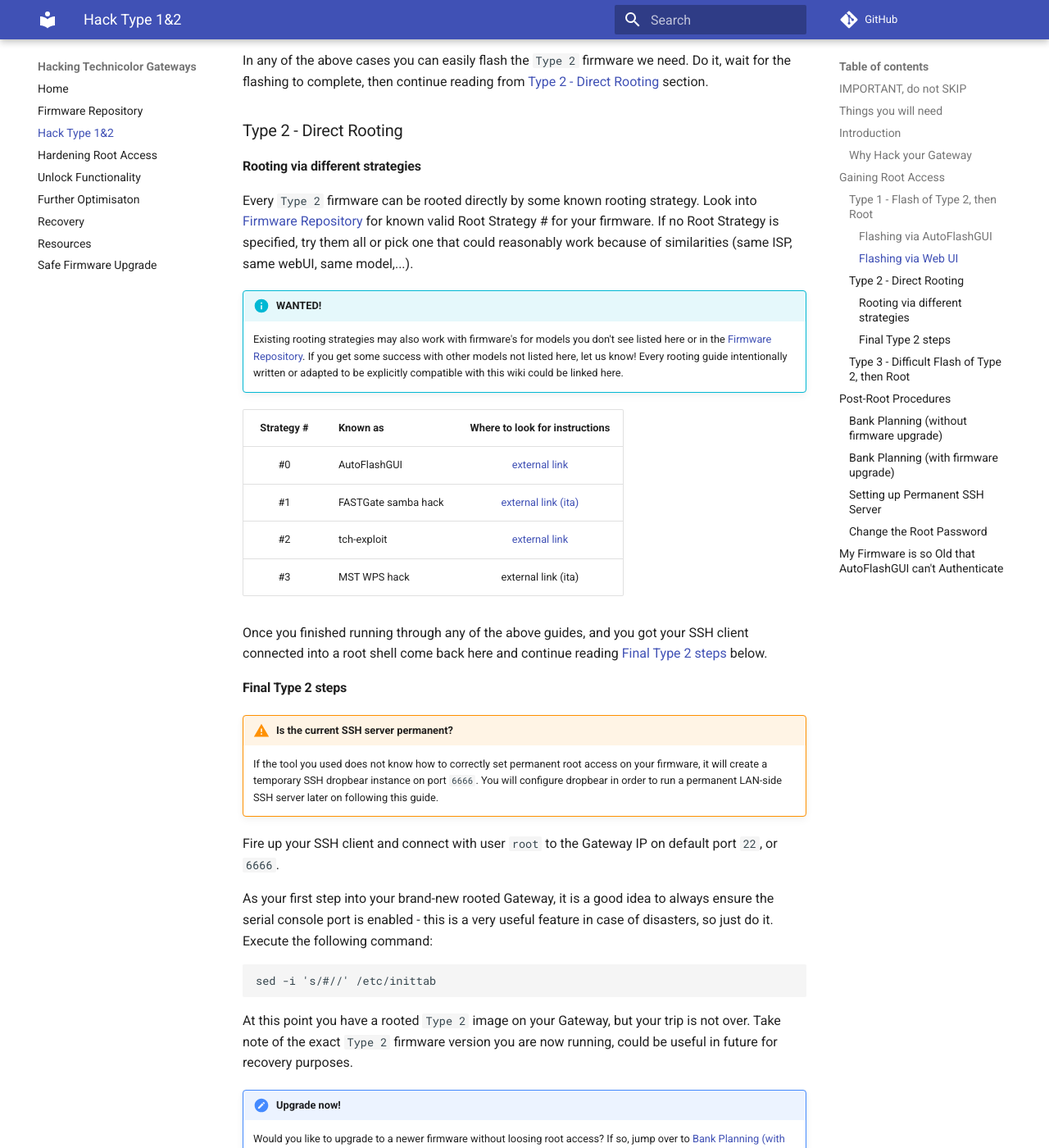
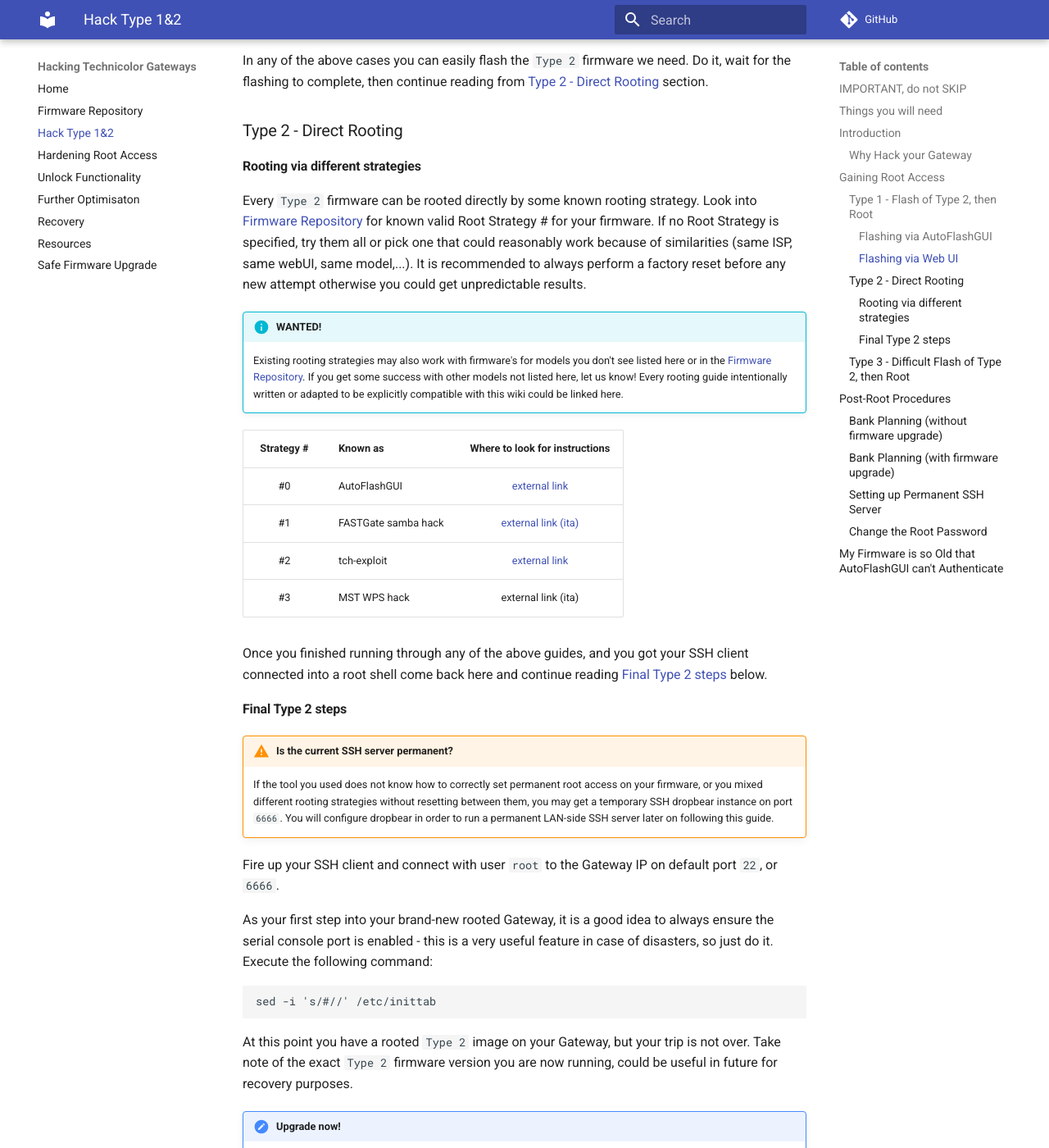
Before and after one commit to hack-technicolor/hack-technicolor, an MkDocs documentation site: the page built from docs/Hack Type 1&2.md, in a window 1280 px wide and 1400 px high, scrolled down 3216 px. Shown: the whole window at 82% size. Built offline with MkDocs 1.6.1 and Material for MkDocs 9.7.7, drawn with Linux system fonts in a browser that asks for light colours; comment, search, counter and statistics services are not loaded.

Commit message:
Recommend RTFD between failed root attempts

```diff
--- a/docs/Hack Type 1&2.md
+++ b/docs/Hack Type 1&2.md
@@ -78,7 +78,7 @@
 
 #### Rooting via different strategies
 
-Every `Type 2` firmware can be rooted directly by some known rooting strategy. Look into [Firmware Repository](Firmware%20Repository/) for known valid Root Strategy # for your firmware. If no Root Strategy is specified, try them all or pick one that could reasonably work because of similarities (same ISP, same webUI, same model,...).
+Every `Type 2` firmware can be rooted directly by some known rooting strategy. Look into [Firmware Repository](Firmware%20Repository/) for known valid Root Strategy # for your firmware. If no Root Strategy is specified, try them all or pick one that could reasonably work because of similarities (same ISP, same webUI, same model,...). It is recommended to always perform a factory reset before any new attempt otherwise you could get unpredictable results.
 
 !!! info "WANTED!"
     Existing rooting strategies may also work with firmware's for models you don't see listed here or in the [Firmware Repository](Firmware%20Repository/). If you get some success with other models not listed here, let us know! Every rooting guide intentionally written or adapted to be explicitly compatible with this wiki could be linked here.
@@ -95,7 +95,7 @@
 #### Final Type 2 steps
 
 !!! warning "Is the current SSH server permanent?"
-    If the tool you used does not know how to correctly set permanent root access on your firmware, it will create a temporary SSH dropbear instance on port `6666`. You will configure dropbear in order to run a permanent LAN-side SSH server later on following this guide.
+    If the tool you used does not know how to correctly set permanent root access on your firmware, or you mixed different rooting strategies without resetting between them, you may get a temporary SSH dropbear instance on port `6666`. You will configure dropbear in order to run a permanent LAN-side SSH server later on following this guide.
 
 Fire up your SSH client and connect with user `root` to the Gateway IP on default port `22`, or `6666`.
 
```
